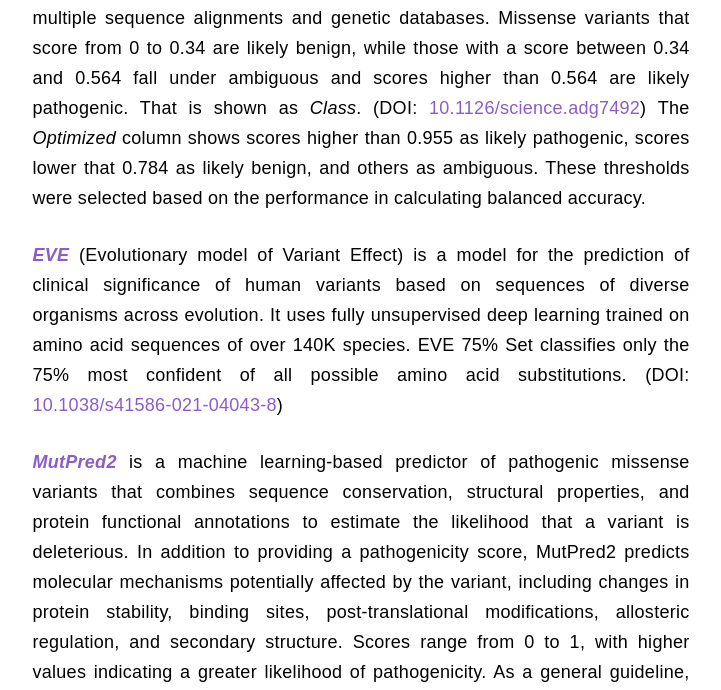
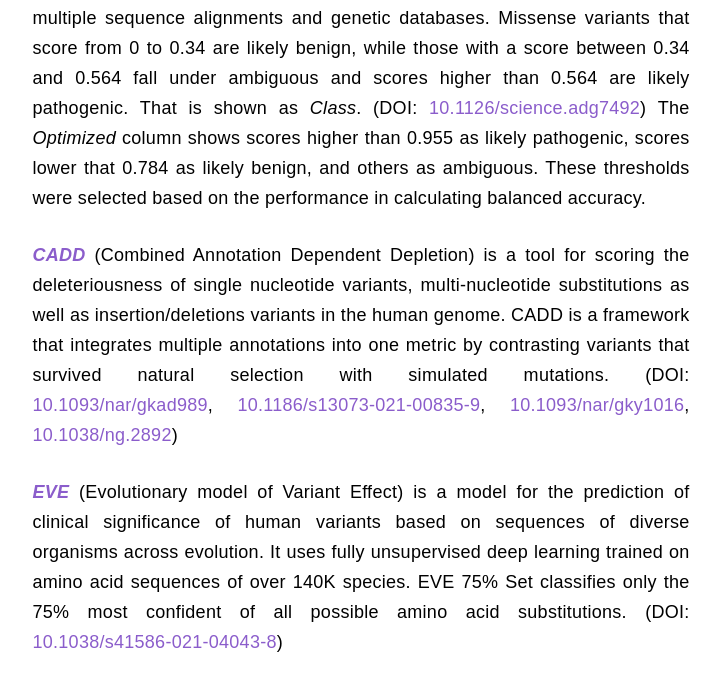
Before and after one commit to jvlehtonen/SGM_site, a PHP site: page /table/metrics.html in a window 1280 px wide. Shown: the part 2767-3457 px from the top of the page, without its empty margins (279-1000 px from the left). Run offline with PHP 8.4, Linux system fonts and the light colour scheme; some libraries are stand-ins or nearby versions.

Commit message:
Show CADD PHREDD in tables and metrics

```diff
--- a/src/table/metrics.html
+++ b/src/table/metrics.html
@@ -189,6 +189,19 @@ insights into the potential pathogenicity of genetic variants (DOI:
   likely pathogenic, scores lower that 0.784 as likely benign, and
   others as ambiguous.  These thresholds were selected based on the
   performance in calculating balanced accuracy.
+</p>
+
+<p class="myjust"><a href="https://cadd.bihealth.org/"><i><b>CADD</b></i></a>
+  (Combined Annotation Dependent Depletion) is a tool for scoring the
+  deleteriousness of single nucleotide variants, multi-nucleotide
+  substitutions as well as insertion/deletions variants in the human
+  genome. CADD is a framework that integrates multiple annotations
+  into one metric by contrasting variants that survived natural
+  selection with simulated mutations. (DOI:
+  <a href="https://doi.org/10.1093/nar/gkad989">10.1093/nar/gkad989</a>,
+  <a href="https://doi.org/10.1186/s13073-021-00835-9">10.1186/s13073-021-00835-9</a>,
+  <a href="https://doi.org/10.1093/nar/gky1016">10.1093/nar/gky1016</a>,
+  <a href="https://doi.org/10.1038/ng.2892">10.1038/ng.2892</a>)
 </p>
 
 <p class="myjust"><a href="https://evemodel.org/"><i><b>EVE</b></i></a>
```
Also changed, not shown: src/table/index.php (+6 -2 lines), src/viewer/table.php (+26 -7 lines).
